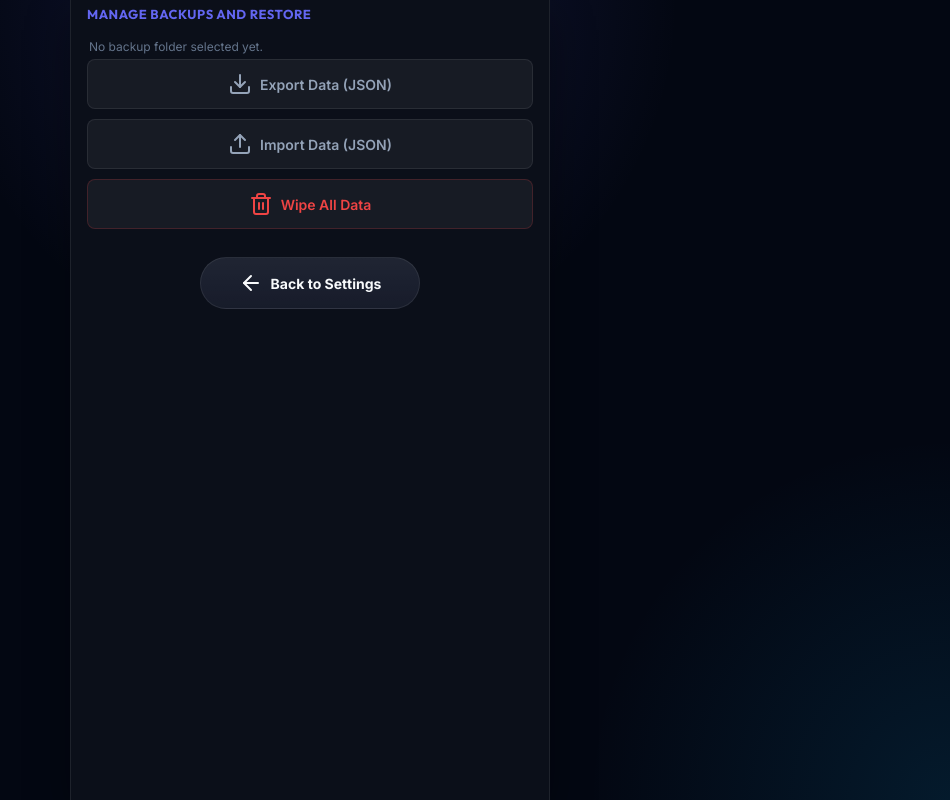
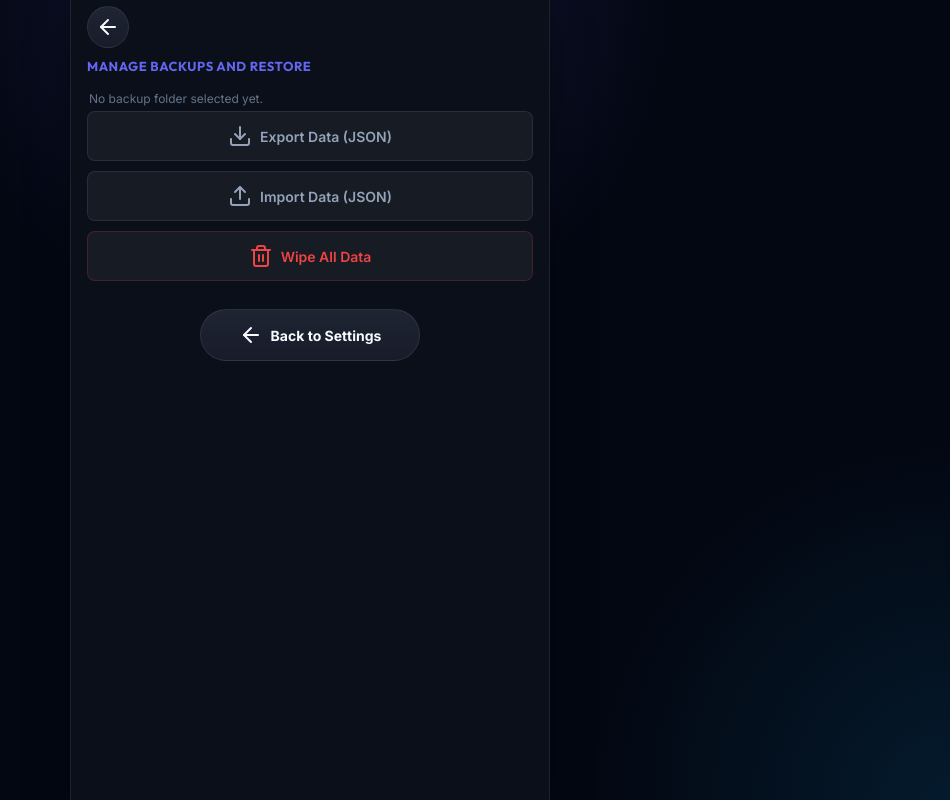
Before and after one commit to N-Jangra/SquashDB, a website: page www/manage-backups.html in a window 1280 px wide. Shown: the whole page, without its empty margins (330-1280 px from the left). Drawn offline with Linux system fonts and the light colour scheme.

Commit message:
Add a top back button to every settings subpage
All eight manage pages (bottom bar layout, menu icons, metadata
sources, tracking choices, category order, app icons, app lock,
backups) get the same compact circular back button at the top that the
detail pages use, instead of only the wide pill at the bottom of the
page. It routes through the shared in-app back stack with Settings as
the fallback.

```diff
--- a/www/manage-backups.html
+++ b/www/manage-backups.html
@@ -12,7 +12,10 @@
   <div id="app-container">
     <main>
       <section class="tab-content active">
-        <div class="settings-section">
+        <div class="show-detail-topbar">
+  <button class="page-back-btn show-detail-topbar-back" type="button" data-back-fallback="settings.html"><i data-lucide="arrow-left"></i></button>
+</div>
+<div class="settings-section">
           <h4 class="settings-section-title">Manage backups and restore</h4>
           <p class="settings-row-note" id="backup-folder-path-display">No backup folder selected yet.</p>
           <p class="settings-row-note" id="backup-folder-status-notice" style="display:none; color: var(--danger);">
```
Also changed, not shown: www/manage-app-icon.html (+3 -0 lines), www/manage-app-lock.html (+4 -1 lines), www/manage-category-order.html (+4 -1 lines), www/manage-metadata-sources.html (+4 -1 lines), www/manage-nav-icons.html (+3 -0 lines), www/manage-tracking.html (+4 -1 lines).
